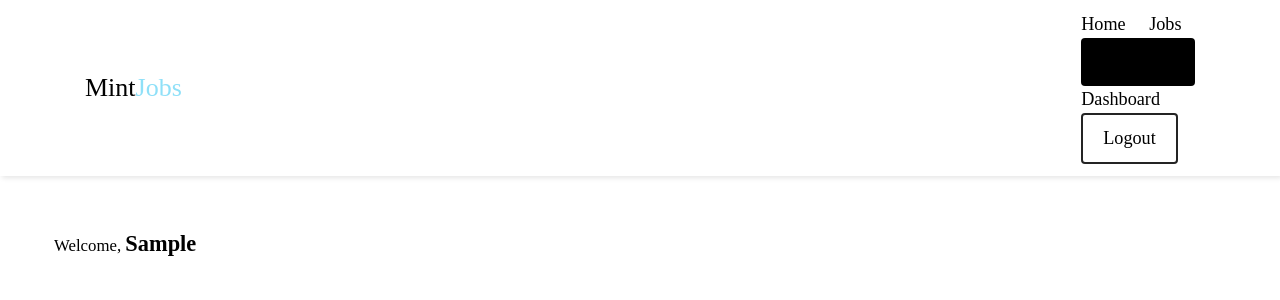
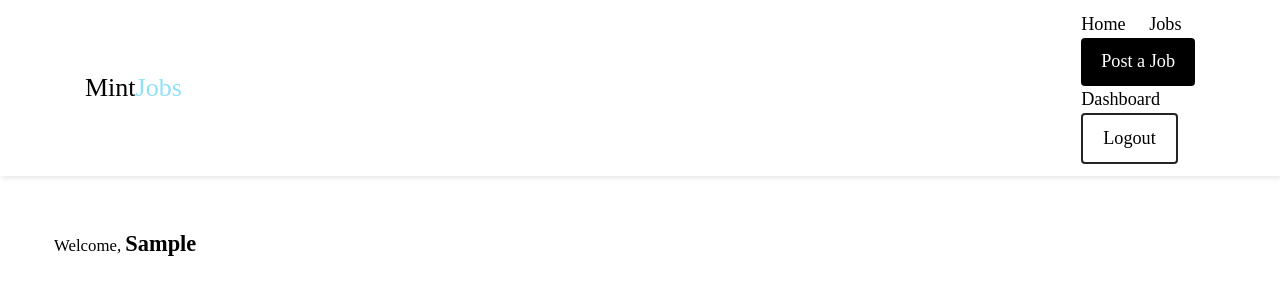
Before and after one commit to Timmyojo/mintjobs, a Django app: page /dashboard/ in a window 1280 px wide. Shown: the top 300 px of the page. Run offline with Django 5.2, Linux system fonts and the light colour scheme; the visitor is signed in with stand-in values (Sample User, id 1); data that the repository does not hold is empty; parts of the project's set-up code (start-up, migrations or seed data) failed here and were passed over.

Commit message:
new commit

```diff
--- a/static/css/style.css
+++ b/static/css/style.css
@@ -81,6 +81,10 @@ nav {
     color: black;
     font-size: 1.3rem;
     margin: 0 10px;
+}
+
+#white {
+    color: #fff;
 }
 
 .no-account {
--- a/templates/dashboard.html
+++ b/templates/dashboard.html
@@ -9,6 +9,7 @@
         Listed Jobs
     </div>
     <div class="listed-jobs">
+        {% if user.job %}
         {% for job  in  user.job.all %}
             <div class="job">
                 <p class="job-title">{{job.title}}</p>
@@ -16,5 +17,8 @@
                 <a href="{% url 'job-update' job.id %}" class="btn update-job">Update</a>
             </div>
      {% endfor %}
+     {% else %}
+     <p>No Jobs Available</p>
+     {% endif %}
     </div>
 {% endblock %}
--- a/templates/navbar.html
+++ b/templates/navbar.html
@@ -9,14 +9,14 @@
         <div>
             <a href="{% url 'home' %}">Home</a>
         <a href="{% url 'jobs' %}">Jobs</a>
-        <a class="btn btn-primary" href="{% url 'job-post' %}">Post a Job</a>
+        <a class="btn btn-primary" id="white" href="{% url 'job-post' %}">Post a Job</a>
 
         {%  if request.user.is_authenticated %}
             <a href="{% url 'dashboard' %}">Dashboard</a>
             <a class="btn btn-secondary" href="{% url 'logout' %}">Logout</a>
 
         {%  else %}
-            <a class="btn btn-primary" href="{% url 'login' %}">Login</a>
+            <a class="btn btn-primary" id="white" href="{% url 'login' %}">Login</a>
             <a class="btn btn-secondary" href="{% url 'register' %}">Register</a>
         {%  endif %}
         </div>
```
